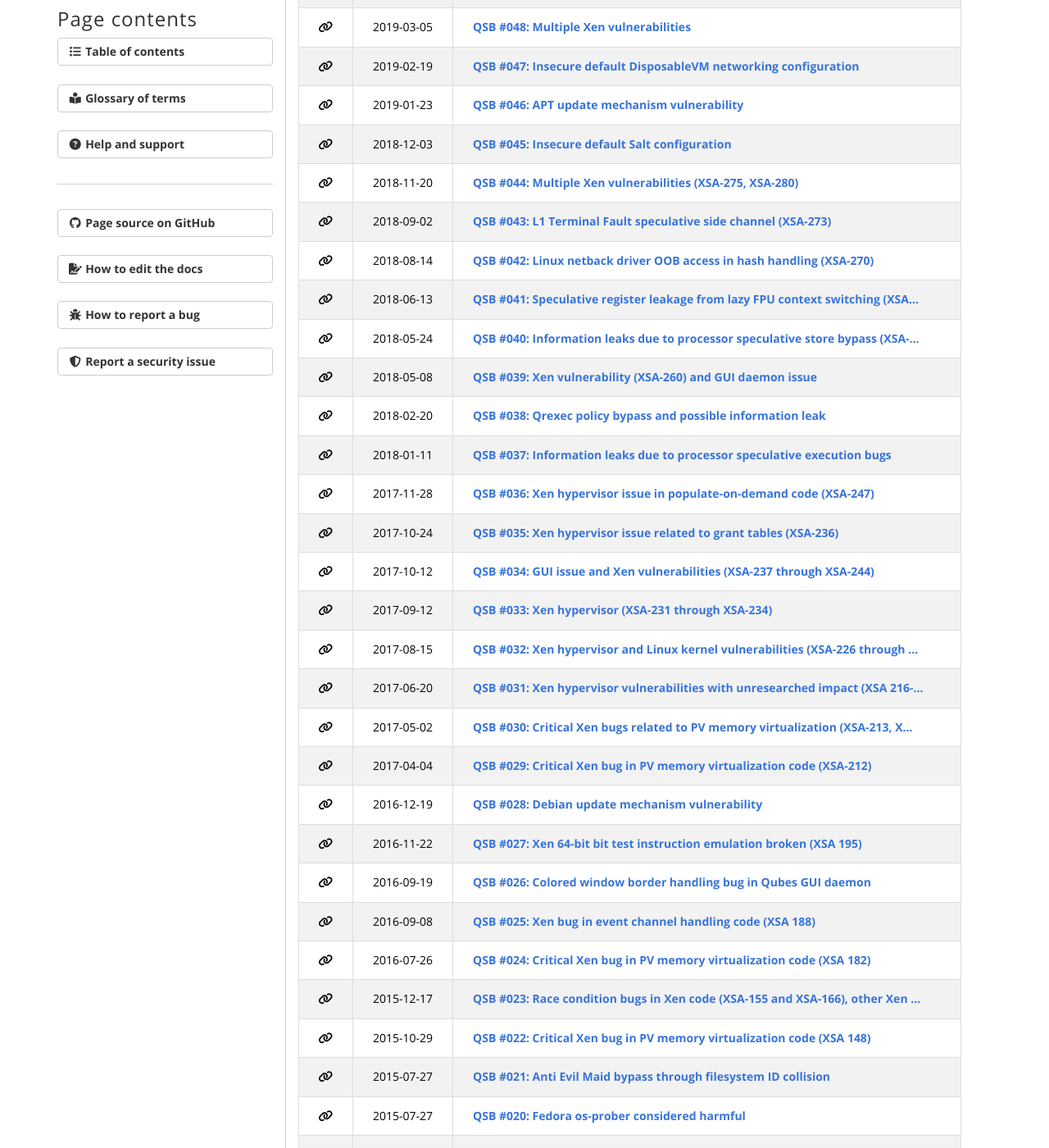
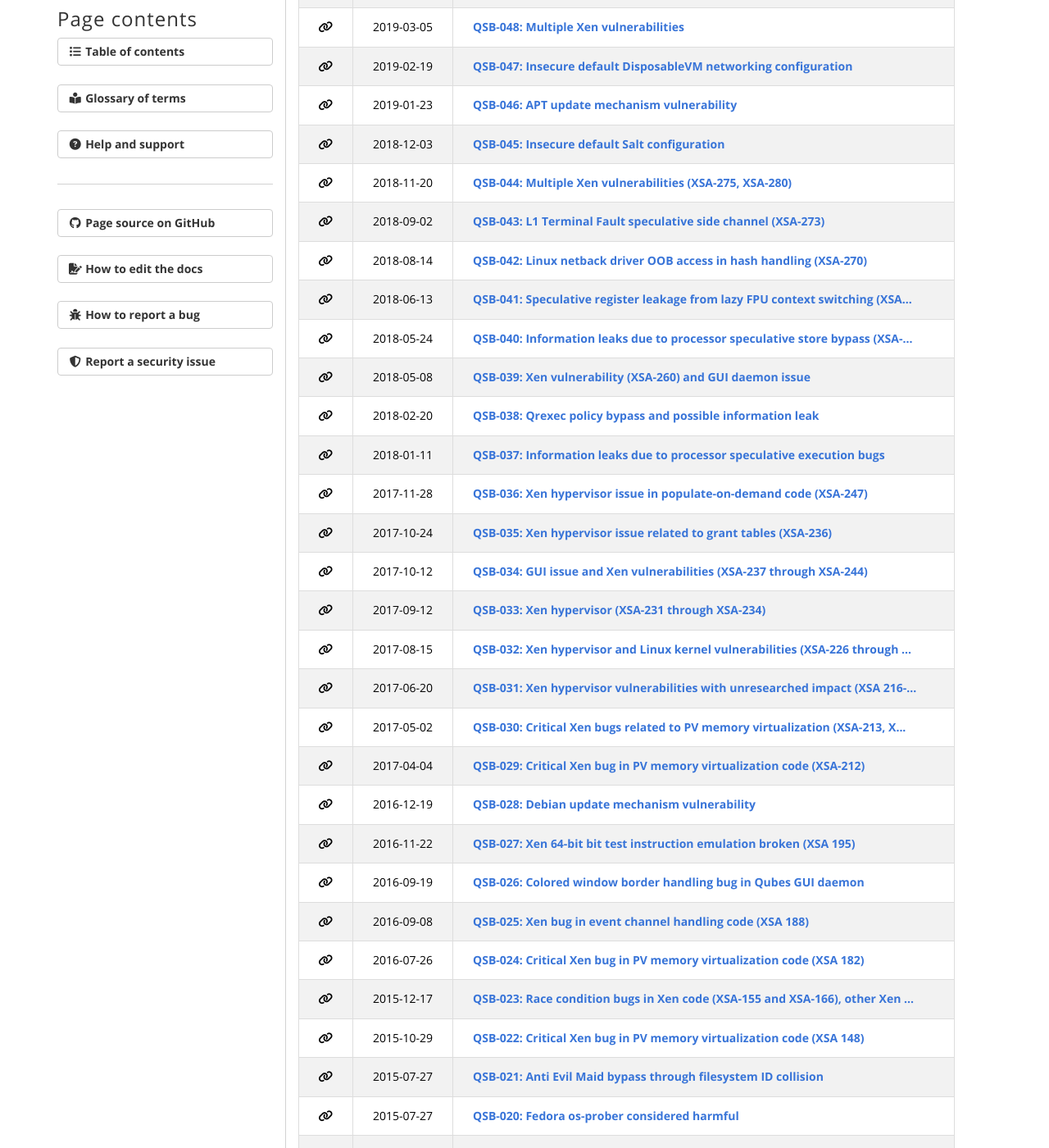
Before and after one commit to QubesOS/qubesos.github.io, a Jekyll site: the page built from pages/qsb.md, in a window 1280 px wide and 1400 px high, scrolled down 2422 px. Shown: the whole window at 82% size. Built offline with Jekyll 4.4.1, drawn with Linux system fonts in a browser that asks for light colours; some web fonts are replaced; some of the changed text lies outside the part shown.

Commit message:
Make QSB short naming format consistent

```diff
--- a/_includes/sec-qsb.html
+++ b/_includes/sec-qsb.html
@@ -11,9 +11,9 @@
   </tr>
   {% for qsb in site.data.sec-qsb reversed %}
     <tr id="{{ qsb.qsb }}">
-      <td><a href="#{{ qsb.qsb }}" class="fa fa-link black-icon" title="Anchor link to QSB row: QSB #{{ qsb.qsb }}"></a></td>
+      <td><a href="#{{ qsb.qsb }}" class="fa fa-link black-icon" title="Anchor link to QSB row: QSB-{{ qsb.qsb }}"></a></td>
       <td>{{ qsb.date }}</td>
-      <td><a href="https://github.com/QubesOS/qubes-secpack/blob/master/QSBs/qsb-{{ qsb.qsb }}-{{ qsb.date | date: '%Y' }}.txt">QSB #{{ qsb.qsb }}: {{ qsb.title | truncate: 68 }}</a></td>
+      <td><a href="https://github.com/QubesOS/qubes-secpack/blob/master/QSBs/qsb-{{ qsb.qsb }}-{{ qsb.date | date: '%Y' }}.txt">QSB-{{ qsb.qsb }}: {{ qsb.title | truncate: 68 }}</a></td>
     </tr>
   {% endfor %}
 </table>
```
